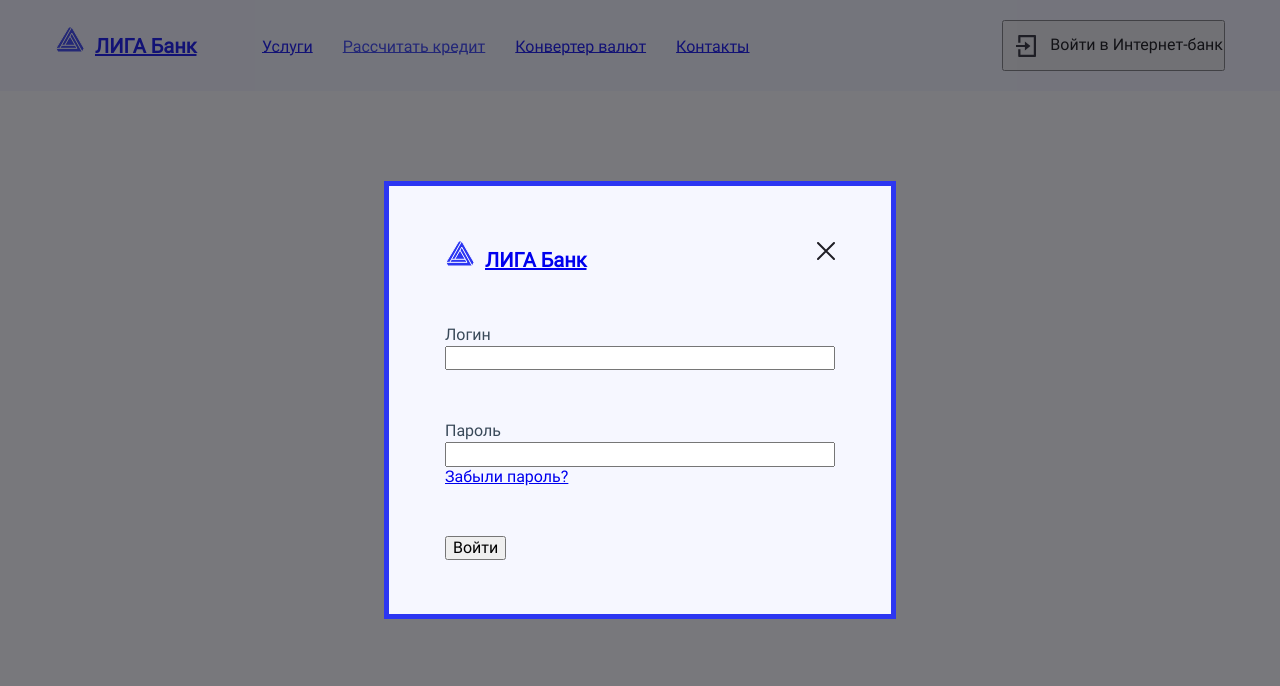
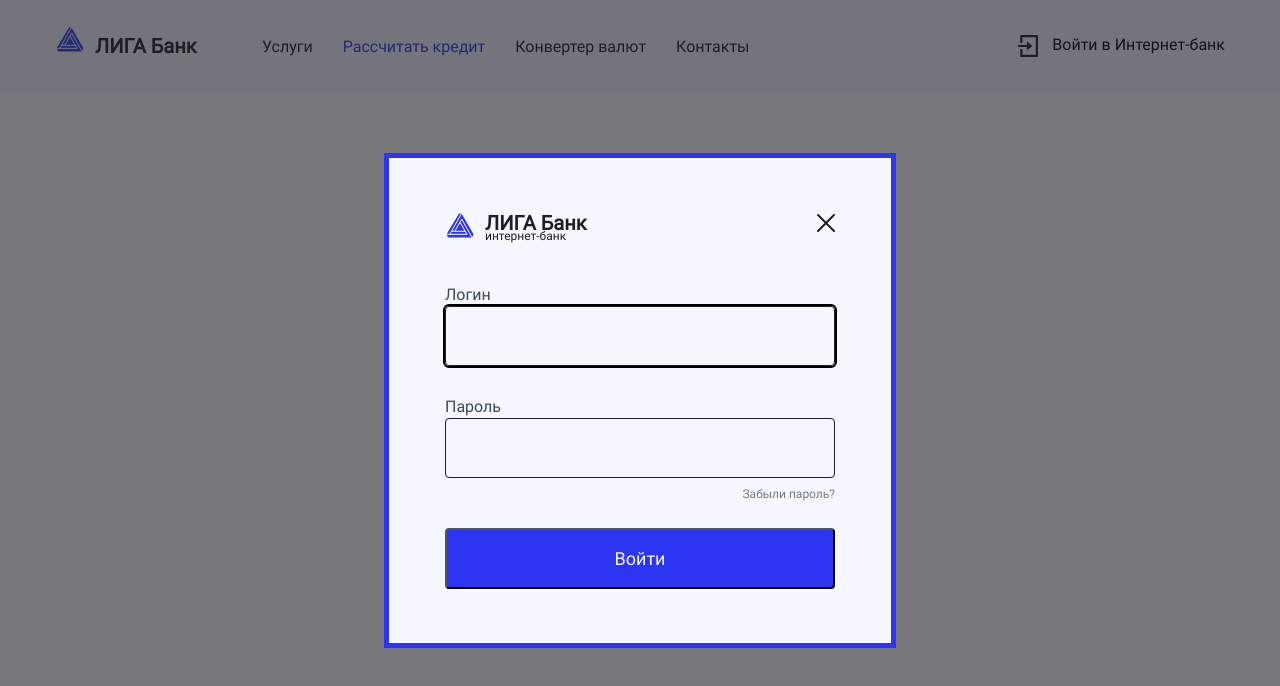
Before and after one commit to iBreadInside/Fadeev_Ligabank-2, a React (Create React App) app in the folder ligabank/: page / in a window 1280 px wide. Both pictures are taken after a click on the button "Войти в Интернет-банк". Shown: the top 686 px of the page. Built offline with nearby package versions, Linux system fonts and the light colour scheme; a web font is replaced by a local one.

Commit message:
Стилизация модального окна

```diff
--- a/ligabank/src/components/header/header.jsx
+++ b/ligabank/src/components/header/header.jsx
@@ -39,22 +39,13 @@
         </nav>
       </div>
 
-      {/* <Modal
+      <Modal
         isOpen={isModalOpened}
         onRequestClose={handleModalClose}
         className={styles.modal__container}
         overlayClassName={styles.modal}
       >
-        <p>dadasdad</p>
-      </Modal> */}
-
-      <Modal
-        isOpen={isModalOpened}
-        onRequestClose={handleModalClose}
-        className={styles.modal__container}
-        overlayClassName={styles.modal}
-        >
-        <ModalLogin />
+        <ModalLogin onClose={handleModalClose} />
       </Modal>
     </header>
   );
--- a/ligabank/src/components/header/header.module.scss
+++ b/ligabank/src/components/header/header.module.scss
@@ -23,6 +23,8 @@
   padding-right: 0;
   min-width: 203px;
   align-items: center;
+  background-color: transparent;
+  border: none;
 
   &:hover {
     opacity: .5;
--- a/ligabank/src/components/logo/logo.jsx
+++ b/ligabank/src/components/logo/logo.jsx
@@ -1,12 +1,13 @@
 import React from 'react';
+import PropTypes from 'prop-types';
 import {Link} from 'react-router-dom';
 import styles from './logo.module.scss';
 import {AppRoute} from '../../const';
 
-export default function Logo() {
+export default function Logo({isModal = false}) {
   return (
     <Link
-      className={styles.link}
+      className={`${styles.link} ${isModal && styles.link__modal}`}
       to={AppRoute.MAIN}
       aria-label='Логотип Лига-банк'>
       <svg className={styles.logo} width="30" height="27" viewBox="0 0 30 27" fill="none" xmlns="http://www.w3.org/2000/svg">
@@ -17,7 +18,17 @@
         <path d="M15 10.1463L9.75 19.2927H20.25L15 10.1463Z" fill="#2C36F2"/>
         <path d="M27.25 26H2.75L1 22.3415M27.25 26L29 22.3415L16.75 1M27.25 26L16.75 7.09756L15 10.1463M16.75 1H13.8333L1 22.3415M16.75 1L6.54167 19.2927M1 22.3415H4.79167M15 10.1463L9.75 19.2927M15 10.1463L20.25 19.2927M9.75 19.2927H20.25M9.75 19.2927H6.54167M20.25 19.2927L22 22.3415H4.79167M6.54167 19.2927L4.79167 22.3415" stroke="#F6F7FF"/>
       </svg>
-      ЛИГА Банк
+
+      {isModal
+        ? <div className={styles.textBlock}>
+          <p className={styles.title}>ЛИГА Банк</p>
+          <span className={styles.subtitle}>интернет-банк</span>
+        </div>
+        : 'ЛИГА Банк'}
     </Link>
   );
 }
+
+Logo.propTypes = {
+  isModal: PropTypes.bool,
+}
--- a/ligabank/src/components/logo/logo.module.scss
+++ b/ligabank/src/components/logo/logo.module.scss
@@ -1,6 +1,8 @@
 @import '../../sass/variables.scss';
+@import '../../sass/mixins.scss';
 
 .link {
+  @include link;
   width: 149px;
   margin-right: 58px;
   margin-bottom: 7px;
@@ -9,6 +11,27 @@
   line-height: 23px;
 }
 
+.link__modal {
+  display: flex;
+  margin: 0;
+}
+
 .logo {
   margin-right: 10px;
 }
+
+.textBlock {
+  display: flex;
+  flex-direction: column;
+}
+
+.title {
+  margin: 0;
+}
+
+.subtitle {
+  font-size: 12px;
+  line-height: 2px;
+  margin: 0;
+  font-weight: normal;
+}
--- a/ligabank/src/components/modal-login/modal-login.jsx
+++ b/ligabank/src/components/modal-login/modal-login.jsx
@@ -1,10 +1,11 @@
-import React, { Fragment } from 'react';
+import React from 'react';
+import PropTypes from 'prop-types';
 import { Link } from 'react-router-dom';
 import { BtnType, InputType } from '../../const';
 import Logo from '../logo/logo';
 import styles from './modal-login.module.scss';
 
-export default function ModalLogin() {
+export default function ModalLogin({onClose}) {
   return(
     <>
       <div className={styles.header}>
@@ -12,6 +13,7 @@
         <button
           type={BtnType.BTN}
           className={styles.closeBtn}
+          onClick={onClose}
           aria-label='Закрыть окно' />
       </div>
 
@@ -22,17 +24,18 @@
             <input
               className={styles.input}
               type={InputType.TEXT}
+              autoFocus
               name='login-input'
               id='login' />
           </li>
           <li className={styles.item}>
             <label className={styles.label} htmlFor='password'>Пароль</label>
             <input
-              // style={`${styles.input} ${styles.input__password}`}
+              className={styles.input}
               type={InputType.PASSWORD}
               name='login-input'
               id='password' />
-            <Link to='#'>Забыли пароль?</Link>
+            <Link className={styles.forgotBtn} to='#'>Забыли пароль?</Link>
           </li>
         </ul>
 
@@ -45,3 +48,7 @@
     </>
   );
 }
+
+ModalLogin.propTypes = {
+  onClose: PropTypes.func.isRequired,
+};
--- a/ligabank/src/components/modal-login/modal-login.module.scss
+++ b/ligabank/src/components/modal-login/modal-login.module.scss
@@ -9,6 +9,7 @@
 }
 
 .closeBtn {
+  @include interactive;
   position: relative;
   width: 20px;
   height: 20px;
@@ -23,14 +24,17 @@
 
 .list {
   @include list-style-none;
-  // width: 100%;
 }
 
 .item {
+  position: relative;
   display: flex;
   flex-direction: column;
-  margin-bottom: 50px;
+  margin-bottom: 30px;
 
+  &:nth-child(2) {
+    margin-bottom: 50px;
+  }
 }
 
 .label {
@@ -38,3 +42,36 @@
   line-height: 22px;
   color: $grey--modal
 }
+
+.input {
+  @include interactive;
+  border: 1px solid $black--default;
+  border-radius: 4px;
+  background-color: transparent;
+  height: 60px;
+  padding: 10px;
+}
+
+.forgotBtn {
+  @include interactive;
+  position: absolute;
+  right: 0;
+  top: 90px;
+  font-size: 12px;
+  line-height: 17px;
+  color: $grey--text;
+  text-decoration: none;
+
+  &:hover {
+    color: $black--default;
+  }
+}
+
+.loginBtn {
+  @include button;
+  @include interactive;
+  width: 100%;
+  padding: 18px 0;
+  font-size: 18px;
+  line-height: 21px;
+}
--- a/ligabank/src/components/nav/nav.module.scss
+++ b/ligabank/src/components/nav/nav.module.scss
@@ -31,6 +31,7 @@
 }
 
 .link {
+  @include link;
   padding: 12.5px 0;
 
   &:hover {
--- a/ligabank/src/sass/mixins.scss
+++ b/ligabank/src/sass/mixins.scss
@@ -19,9 +19,17 @@
   border-radius: 4px;
   cursor: pointer;
   text-align: center;
+  color: $grey--background;
+  background-color: $han-purple;
+}
 
+@mixin interactive {
   &:hover {
     opacity: .6;
+  }
+
+  &:focus {
+    outline: 2px solid black;
   }
 
   &:disabled {
```
